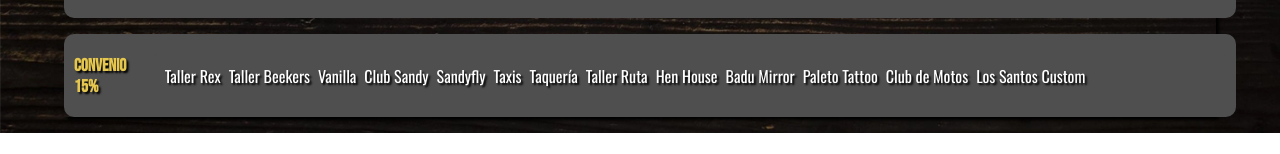
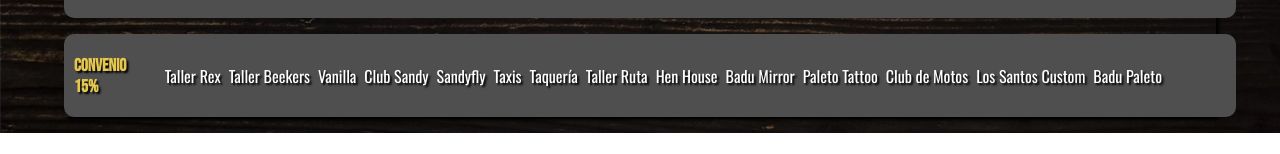
Before and after one commit to JDDev7/yellowcalc, a plain HTML site: page index.html in a window 1280 px wide. Shown: the part 617-771 px from the top of the page. Drawn offline with nearby package versions, Linux system fonts and the light colour scheme.

Commit message:
Añadido badu de paleto al 15%

```diff
--- a/index.html
+++ b/index.html
@@ -214,6 +214,7 @@
         <p>Paleto Tattoo</p>
         <p>Club de Motos</p>
         <p>Los Santos Custom</p>
+        <p>Badu Paleto</p>
       </div>
     </div>
   </div>
```
